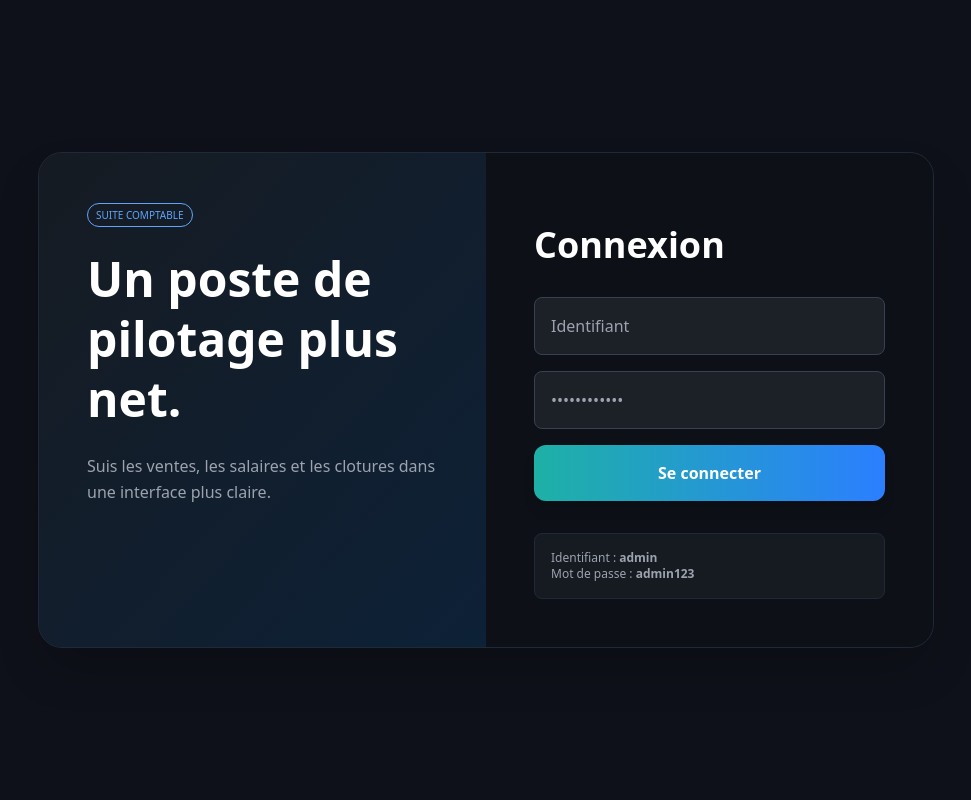
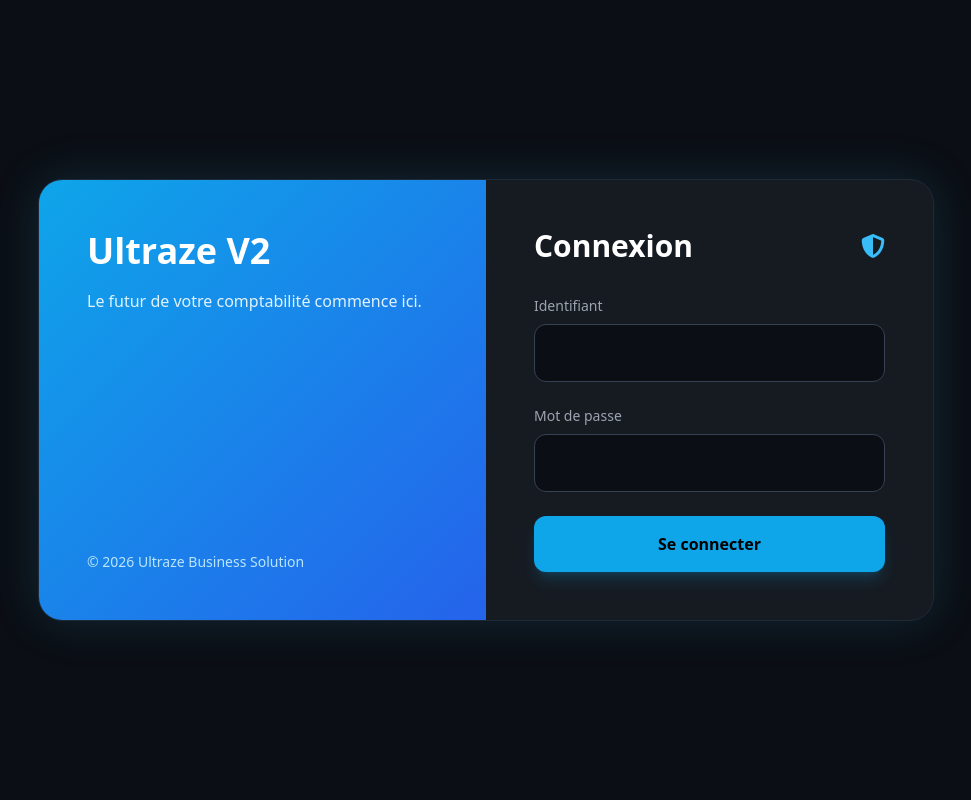
Before and after one commit to Hyuko123/comptabilit-, a Flask app: page /login in a window 1280 px wide. Shown: the whole page, without its empty margins (154-1125 px from the left). Run offline with Flask 3, Linux system fonts and the light colour scheme; some libraries are stand-ins or nearby versions.

Commit message:
Update login.html

```diff
--- a/templates/login.html
+++ b/templates/login.html
@@ -2,27 +2,40 @@
 <html lang="fr">
 <head>
     <meta charset="UTF-8">
+    <meta name="viewport" content="width=device-width, initial-scale=1.0">
     <script src="https://cdn.tailwindcss.com"></script>
-    <title>Connexion - Ultraze V2</title>
+    <link rel="stylesheet" href="https://cdnjs.cloudflare.com/ajax/libs/font-awesome/6.5.1/css/all.min.css">
+    <title>Ultraze V2 - Connexion</title>
 </head>
-<body class="bg-[#0f111a] flex items-center justify-center min-h-screen font-sans text-white">
-    <div class="bg-[#161b22] rounded-3xl overflow-hidden flex max-w-4xl w-full shadow-2xl border border-gray-800">
-        <div class="w-1/2 p-12 bg-gradient-to-br from-[#161b22] to-[#0d2137]">
-            <span class="text-[10px] border border-blue-400 text-blue-400 px-2 py-1 rounded-full uppercase">Suite Comptable</span>
-            <h1 class="text-5xl font-bold mt-6 leading-tight">Un poste de pilotage plus net.</h1>
-            <p class="text-gray-400 mt-6 leading-relaxed">Suis les ventes, les salaires et les clotures dans une interface plus claire.</p>
+<body class="bg-[#0b0e14] flex items-center justify-center min-h-screen font-sans">
+    <div class="bg-[#161b22] rounded-3xl overflow-hidden flex max-w-4xl w-full shadow-[0_0_50px_rgba(56,189,248,0.15)] border border-gray-800">
+        <div class="w-1/2 p-12 bg-gradient-to-br from-[#0ea5e9] to-[#2563eb] hidden md:flex flex-col justify-between">
+            <div>
+                <h1 class="text-4xl font-bold text-white leading-tight">Ultraze V2</h1>
+                <p class="text-sky-100 mt-4">Le futur de votre comptabilité commence ici.</p>
+            </div>
+            <div class="text-sky-200 text-sm">© 2026 Ultraze Business Solution</div>
         </div>
-        <div class="w-1/2 p-12 bg-[#0d1117]">
-            <h2 class="text-4xl font-bold mt-6">Connexion</h2>
-            <form class="mt-8 space-y-4" method="POST" action="/login">
-                <input type="text" name="username" placeholder="Identifiant" class="w-full bg-[#1c2128] border border-gray-700 rounded-lg p-4 focus:border-blue-500 outline-none">
-                <input type="password" name="password" placeholder="••••••••••••" class="w-full bg-[#1c2128] border border-gray-700 rounded-lg p-4 focus:border-blue-500 outline-none">
-                <button type="submit" class="w-full bg-gradient-to-r from-[#1eb1a6] to-[#2b7fff] py-4 rounded-xl font-bold shadow-lg hover:opacity-90 transition">Se connecter</button>
+
+        <div class="w-full md:w-1/2 p-12">
+            <div class="flex justify-between items-center mb-8">
+                <h2 class="text-3xl font-bold text-white">Connexion</h2>
+                <i class="fa-solid fa-shield-halved text-sky-400 text-2xl"></i>
+            </div>
+
+            <form action="/login" method="POST" class="space-y-6">
+                <div>
+                    <label class="text-gray-400 text-sm block mb-2">Identifiant</label>
+                    <input type="text" name="username" required class="w-full bg-[#0b0e14] border border-gray-700 rounded-xl p-4 text-white focus:border-sky-500 outline-none transition">
+                </div>
+                <div>
+                    <label class="text-gray-400 text-sm block mb-2">Mot de passe</label>
+                    <input type="password" name="password" required class="w-full bg-[#0b0e14] border border-gray-700 rounded-xl p-4 text-white focus:border-sky-500 outline-none transition">
+                </div>
+                <button type="submit" class="w-full bg-sky-500 hover:bg-sky-400 text-black font-bold py-4 rounded-xl shadow-lg shadow-sky-500/20 transition-all transform hover:scale-[1.02]">
+                    Se connecter
+                </button>
             </form>
-            <div class="mt-8 p-4 bg-[#161b22] rounded-lg border border-gray-800 text-xs text-gray-400">
-                <p>Identifiant : <b>admin</b></p>
-                <p>Mot de passe : <b>admin123</b></p>
-            </div>
         </div>
     </div>
 </body>
```
